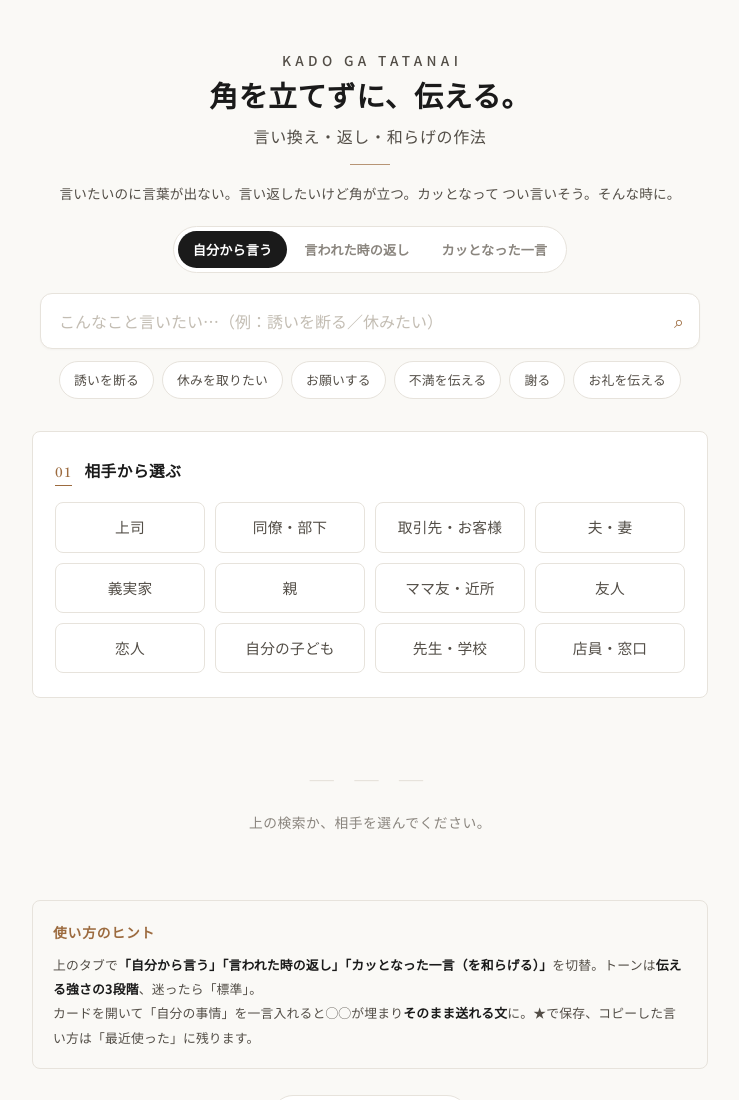
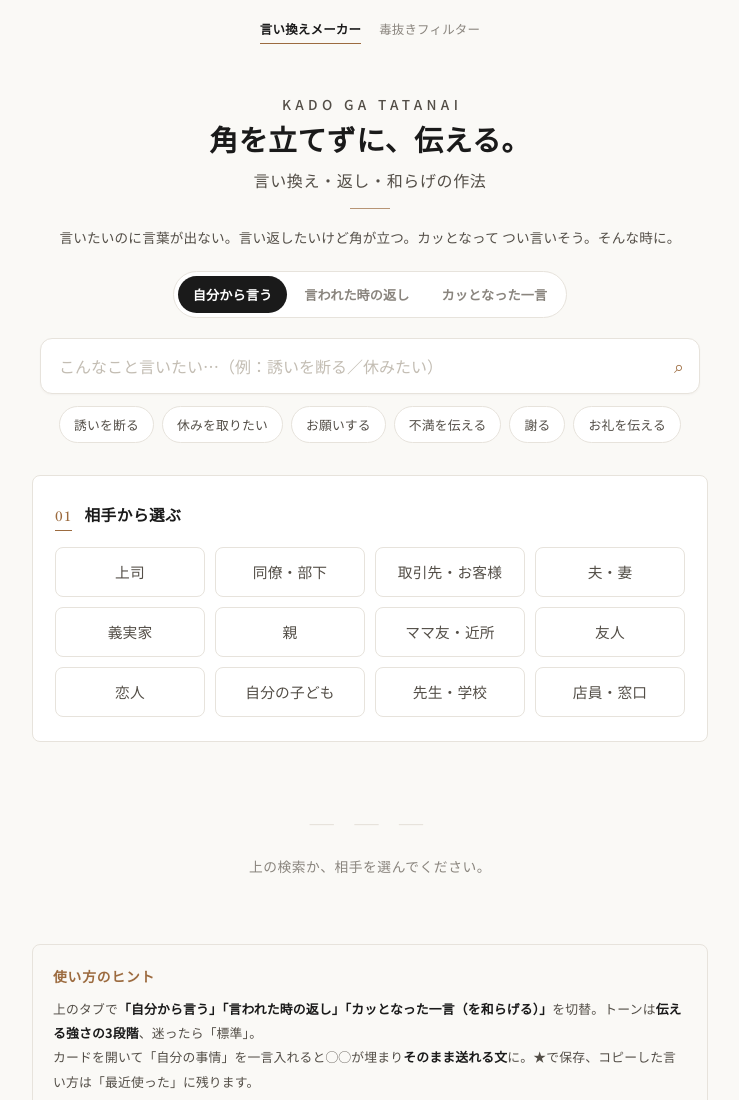
Before and after one commit to chiiita/iikae, a plain HTML site: page index.html in a window 1280 px wide. Shown: the top 1100 px of the page, without its empty margins (270-1009 px from the left). Drawn offline with Linux system fonts and the light colour scheme.

Commit message:
publish: index.html

```diff
--- a/index.html
+++ b/index.html
@@ -142,6 +142,11 @@
 </head>
 <body>
 <div class="wrap">
+
+  <nav style="display:flex;justify-content:center;gap:18px;padding:18px 0 0;font-size:.78rem">
+    <a href="index.html" style="color:var(--ink);text-decoration:none;border-bottom:1px solid var(--gold);padding-bottom:2px;font-weight:700">言い換えメーカー</a>
+    <a href="filter.html" style="color:var(--sub);text-decoration:none;padding-bottom:2px">毒抜きフィルター</a>
+  </nav>
 
   <header class="hero">
     <p class="kicker">KADO GA TATANAI</p>
```
